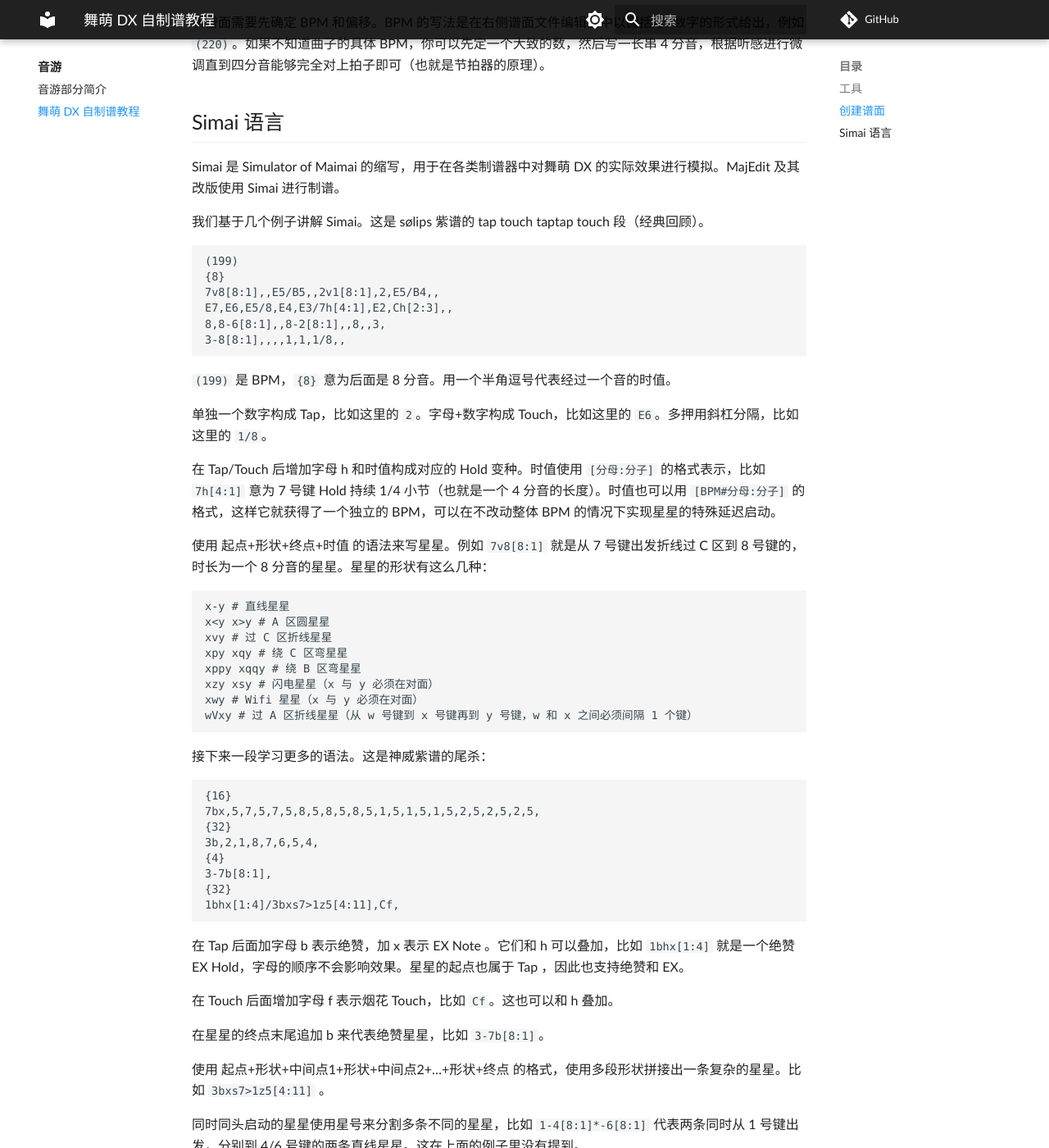
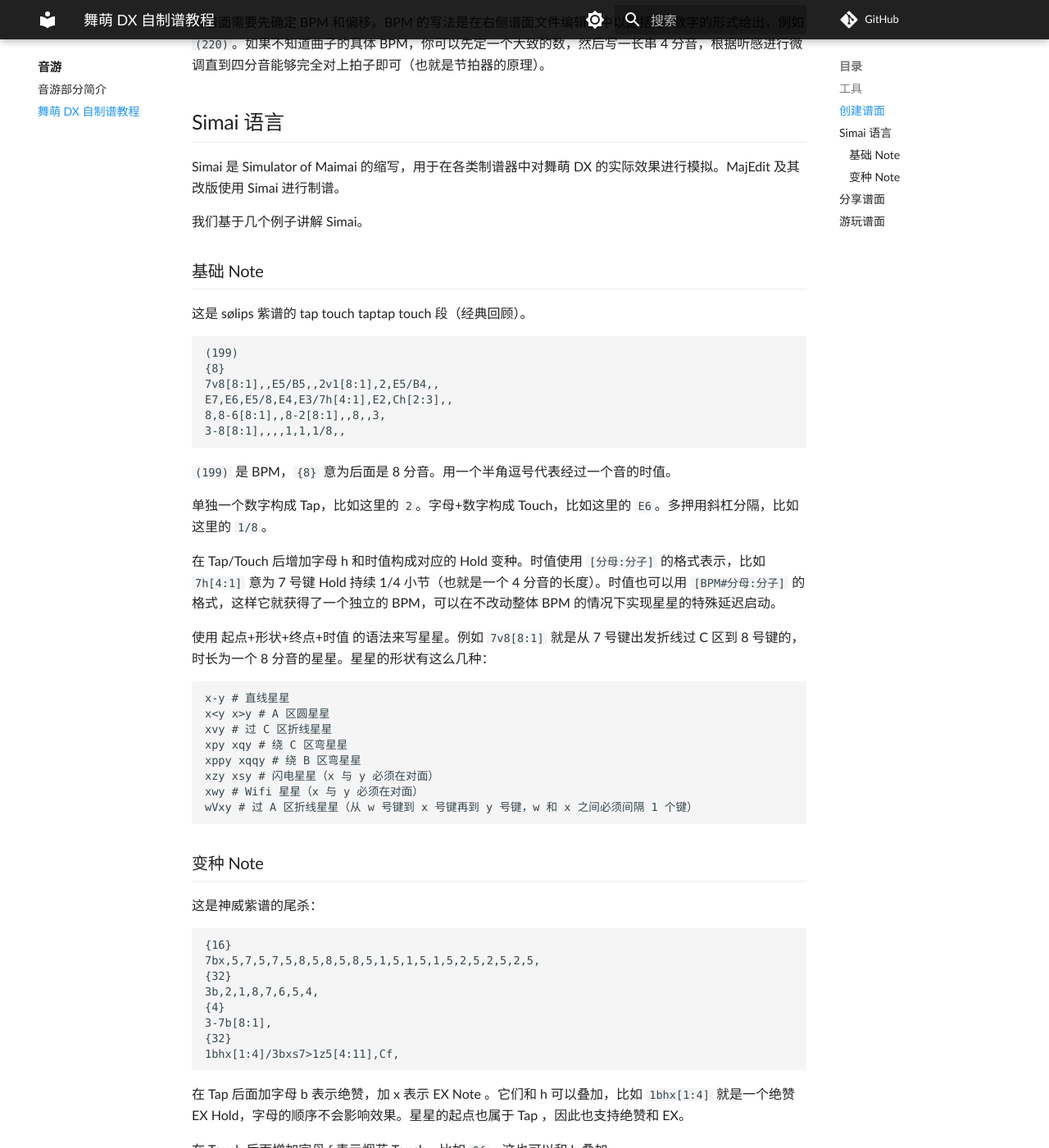
Before and after one commit to FoliAge-0x76/KuroDocs, an MkDocs documentation site: the page built from docs/mug/maimai_charting.md, in a window 1280 px wide and 1400 px high, scrolled down 740 px. Shown: the whole window at 82% size. Built offline with MkDocs 1.6.1 and Material for MkDocs 9.7.7, drawn with Linux system fonts in a browser that asks for light colours; comment, search, counter and statistics services are not loaded; some of the changed text lies outside the part shown.

Commit message:
更新舞萌 DX 自制谱教程，修正文件路径错误，增加分享和游玩谱面的说明

````diff
--- a/docs/mug/maimai_charting.md
+++ b/docs/mug/maimai_charting.md
@@ -11,7 +11,7 @@
 
 ## 创建谱面
 
-一张谱面至少需要包含音乐、封面和谱面文件。以 Majdata 为例，也就是需要三个文件：`track.mp3`、`bg.jpg/bg/png`，以及 `maidata.txt` 。如果你想加上视频背景，也可以加入 `pv.mp4` 。
+一张谱面至少需要包含音乐、封面和谱面文件。以 Majdata 为例，也就是需要三个文件：`track.mp3`、`bg.jpg/bg.png`，以及 `maidata.txt` 。如果你想加上视频背景，也可以加入 `pv.mp4` 。
 
 启动 MajEdit ，选择 `文件 - 新建` ，选中你准备好的 `track.mp3` 进行谱面初始化。
 
@@ -25,7 +25,11 @@
 
 Simai 是 Simulator of Maimai 的缩写，用于在各类制谱器中对舞萌 DX 的实际效果进行模拟。MajEdit 及其改版使用 Simai 进行制谱。
 
-我们基于几个例子讲解 Simai。这是 sølips 紫谱的 tap touch taptap touch 段（经典回顾）。
+我们基于几个例子讲解 Simai。
+
+### 基础 Note
+
+这是 sølips 紫谱的 tap touch taptap touch 段（经典回顾）。
 
 ```
 (199)
@@ -55,7 +59,9 @@
 wVxy # 过 A 区折线星星（从 w 号键到 x 号键再到 y 号键，w 和 x 之间必须间隔 1 个键）
 ```
 
-接下来一段学习更多的语法。这是神威紫谱的尾杀：
+### 变种 Note
+
+这是神威紫谱的尾杀：
 
 ```
 {16}
@@ -77,3 +83,11 @@
 使用 起点+形状+中间点1+形状+中间点2+…+形状+终点 的格式，使用多段形状拼接出一条复杂的星星。比如 `3bxs7>1z5[4:11]` 。
 
 同时同头启动的星星使用星号来分割多条不同的星星，比如 `1-4[8:1]*-6[8:1]` 代表两条同时从 1 号键出发，分别到 4/6 号键的两条直线星星。这在上面的例子里没有提到。
+
+## 分享谱面
+
+你可以将谱面上传到 [Majdata Net](https://majdata.net/)，然后分享对应谱面的链接。你也可以在这里寻找其他人制作的谱面。
+
+## 游玩谱面
+
+你可以将谱面导入 [Majdata Play](https://docs.majdata.net/majdataplay/install) 或 [AstroDX](https://github.com/2394425147/astrodx) 进行游玩。具体的导入方法请看对应工具的文档。
````
